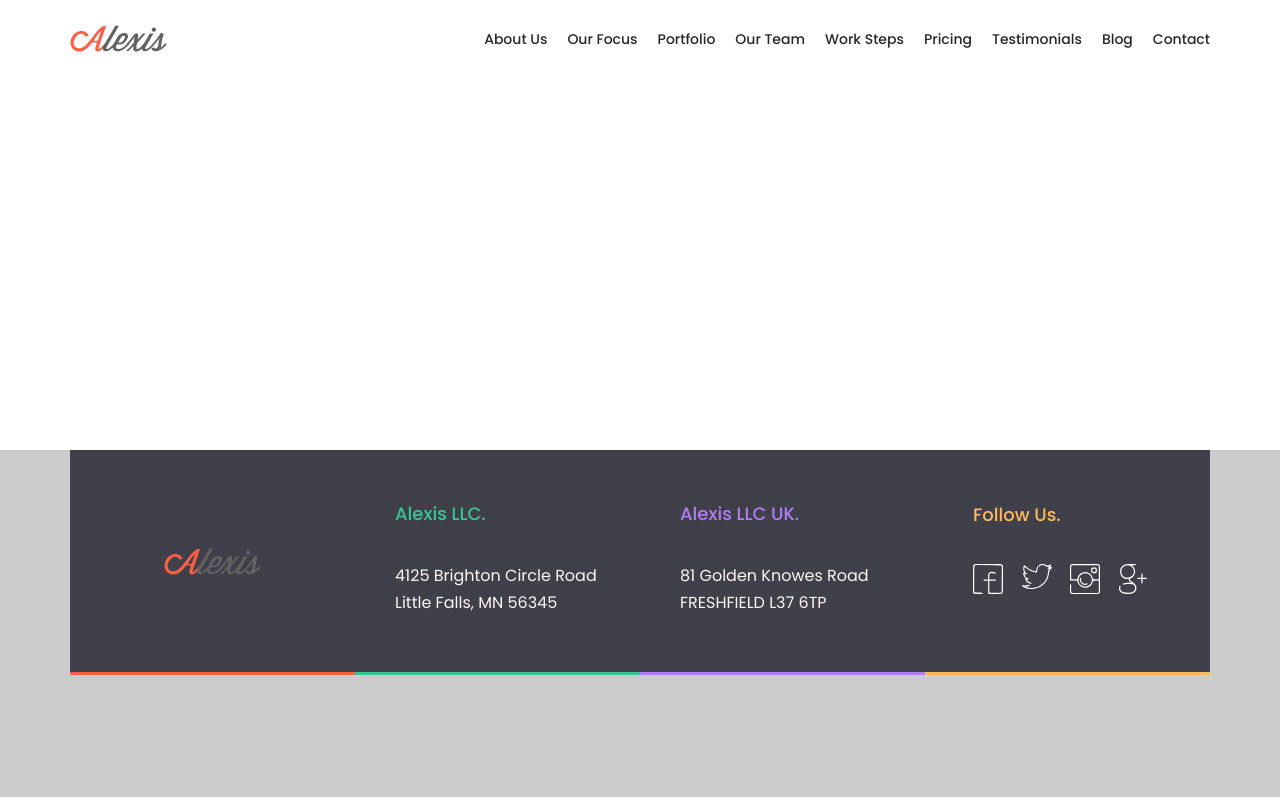
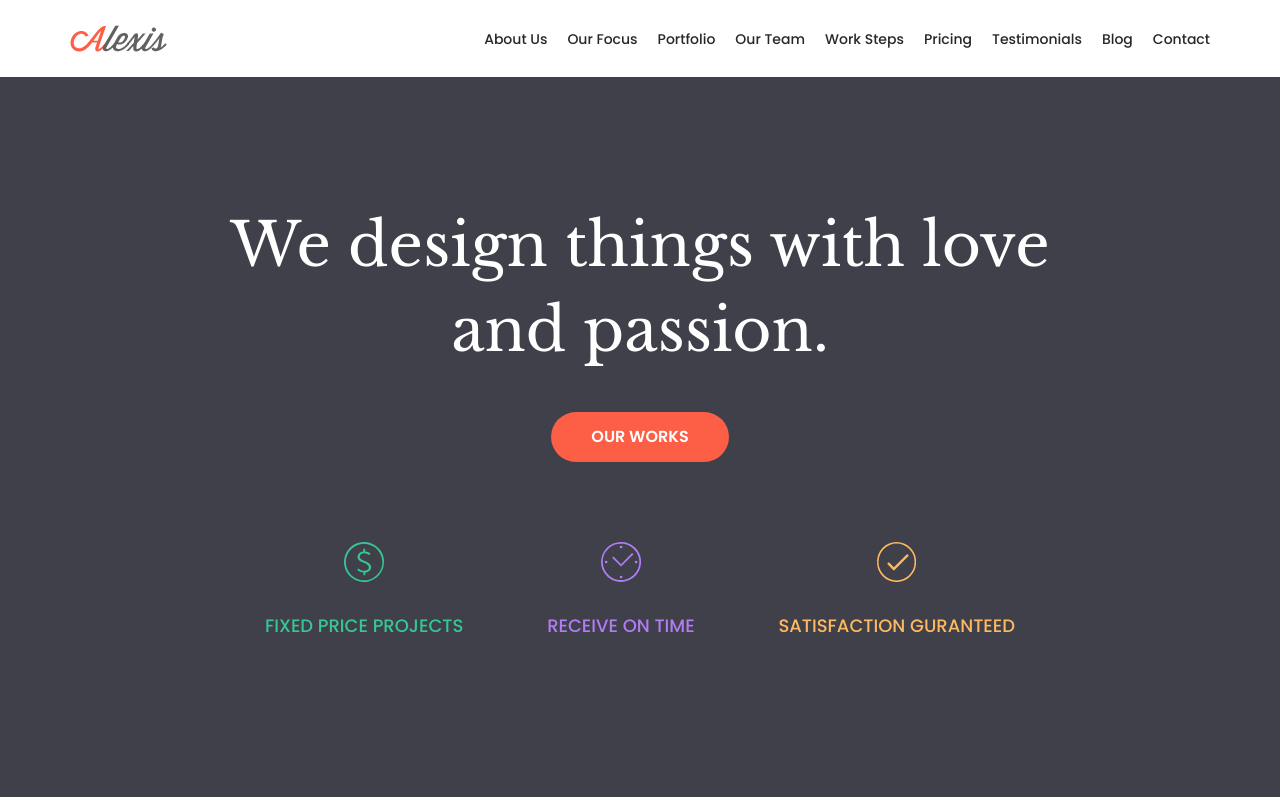
Before and after one commit to vm3192/Alexis, a plain HTML site: page index.html in a window 1280 px wide. Shown: the top 797 px of the page. Drawn offline with nearby package versions, Linux system fonts and the light colour scheme.

Commit message:
section banner (adaptived)

```diff
--- a/css/style.css
+++ b/css/style.css
@@ -97,6 +97,22 @@ h6 {
   font-weight: inherit;
 }
 
+.red-btn {
+  display: inline-block;
+  background-color: #fc5f45;
+  font-size: 16px;
+  line-height: 50px;
+  font-weight: 600;
+  color: #ffffff;
+  text-transform: uppercase;
+  padding: 0 40px;
+  border-radius: 25px;
+}
+
+.red-btn:active {
+  opacity: .8;
+}
+
 .container {
   max-width: 1140px;
   margin: 0 auto;
@@ -122,6 +138,8 @@ h6 {
 }
 
 .header {
+  background-color: #ffffff;
+  position: relative;
   padding: 25px 0;
 }
 
@@ -159,6 +177,100 @@ h6 {
 
 .header__link:hover {
   border-bottom: 1px solid #272727;
+}
+
+.banner {
+  background: #3f4049;
+  margin-top: -77px;
+}
+
+.banner__inner {
+  height: 100vh;
+  padding-top: 38px;
+  display: -webkit-box;
+  display: -ms-flexbox;
+  display: flex;
+  -webkit-box-orient: vertical;
+  -webkit-box-direction: normal;
+      -ms-flex-direction: column;
+          flex-direction: column;
+  -webkit-box-pack: center;
+      -ms-flex-pack: center;
+          justify-content: center;
+  -webkit-box-align: center;
+      -ms-flex-align: center;
+          align-items: center;
+}
+
+.banner__title {
+  -webkit-box-flex: 0;
+      -ms-flex: 0 1 auto;
+          flex: 0 1 auto;
+  max-width: 820px;
+  font-family: Libre Baskerville;
+  font-size: 60px;
+  line-height: 141.66667%;
+  color: #ffffff;
+  text-align: center;
+  margin-bottom: 40px;
+}
+
+.banner__btn {
+  margin-bottom: 155px;
+}
+
+.banner__row {
+  max-width: 750px;
+  width: 100%;
+  display: -webkit-box;
+  display: -ms-flexbox;
+  display: flex;
+  -webkit-box-pack: justify;
+      -ms-flex-pack: justify;
+          justify-content: space-between;
+  -webkit-box-align: center;
+      -ms-flex-align: center;
+          align-items: center;
+}
+
+.banner__item {
+  font-size: 18px;
+  font-weight: 500;
+  text-transform: uppercase;
+  position: relative;
+}
+
+.banner__item::before {
+  position: absolute;
+  top: -75px;
+  left: 50%;
+  -webkit-transform: translateX(-50%);
+      -ms-transform: translateX(-50%);
+          transform: translateX(-50%);
+}
+
+.banner__item--green {
+  color: #38c695;
+}
+
+.banner__item--green::before {
+  content: url(../img/icons/banner_ico1.svg);
+}
+
+.banner__item--purple {
+  color: #b27cf5;
+}
+
+.banner__item--purple::before {
+  content: url(../img/icons/banner_ico2.svg);
+}
+
+.banner__item--yellow {
+  color: #feb960;
+}
+
+.banner__item--yellow::before {
+  content: url(../img/icons/banner_ico3.svg);
 }
 
 .footer {
@@ -374,11 +486,12 @@ h6 {
     width: 100%;
     height: 100%;
     overflow: auto;
-    background-color: rgba(255, 255, 255, 0.8);
+    background-color: rgba(255, 255, 255, 0.9);
     padding: 90px 0 0 0;
     -webkit-transition: all 0.3s ease 0s;
     -o-transition: all 0.3s ease 0s;
     transition: all 0.3s ease 0s;
+    z-index: 1;
   }
 
   .header__menu.active {
@@ -403,6 +516,29 @@ h6 {
   .container {
     max-width: 540px;
   }
+
+  .banner__title {
+    font-size: calc(25px + 35 * ((100vw - 320px) / 820));
+  }
+
+  .banner__btn {
+    margin-bottom: 100px;
+  }
+
+  .banner__row {
+    -webkit-box-orient: vertical;
+    -webkit-box-direction: normal;
+        -ms-flex-direction: column;
+            flex-direction: column;
+  }
+
+  .banner__item {
+    margin-bottom: 70px;
+  }
+
+  .banner__item::before {
+    top: -60px;
+  }
 }
 
 @media (max-width: 576px) {
--- a/index.html
+++ b/index.html
@@ -38,6 +38,20 @@
 </header>
 
 		<main class="main">
+
+			<section class="banner">
+				<div class="container">
+					<div class="banner__inner">
+						<h1 class="banner__title">We design things with love and passion.</h1>
+						<a class="banner__btn red-btn" href="#">Our Works</a>
+						<div class="banner__row">
+							<div class="banner__item banner__item--green">Fixed price projects</div>
+							<div class="banner__item banner__item--purple">Receive on time</div>
+							<div class="banner__item banner__item--yellow">Satisfaction guranteed</div>
+						</div>
+					</div>
+				</div>
+			</section>
 
 		</main>
 
@@ -92,10 +106,10 @@
 
 	</div>
 
-			<!-- подключаем scripts -->
-			<script src="https://code.jquery.com/jquery-3.5.1.min.js"></script>
-			<script src="js/script.min.js"></script>
-			<!-- подключаем scripts -->
+	<!-- подключаем scripts -->
+	<script src="https://code.jquery.com/jquery-3.5.1.min.js"></script>
+	<script src="js/script.min.js"></script>
+	<!-- подключаем scripts -->
 
 </body>
 
```
Also changed, not shown: css/style.min.css, img/icons/banner_ico1.svg (added), img/icons/banner_ico2.svg (added), img/icons/banner_ico3.svg (added).
